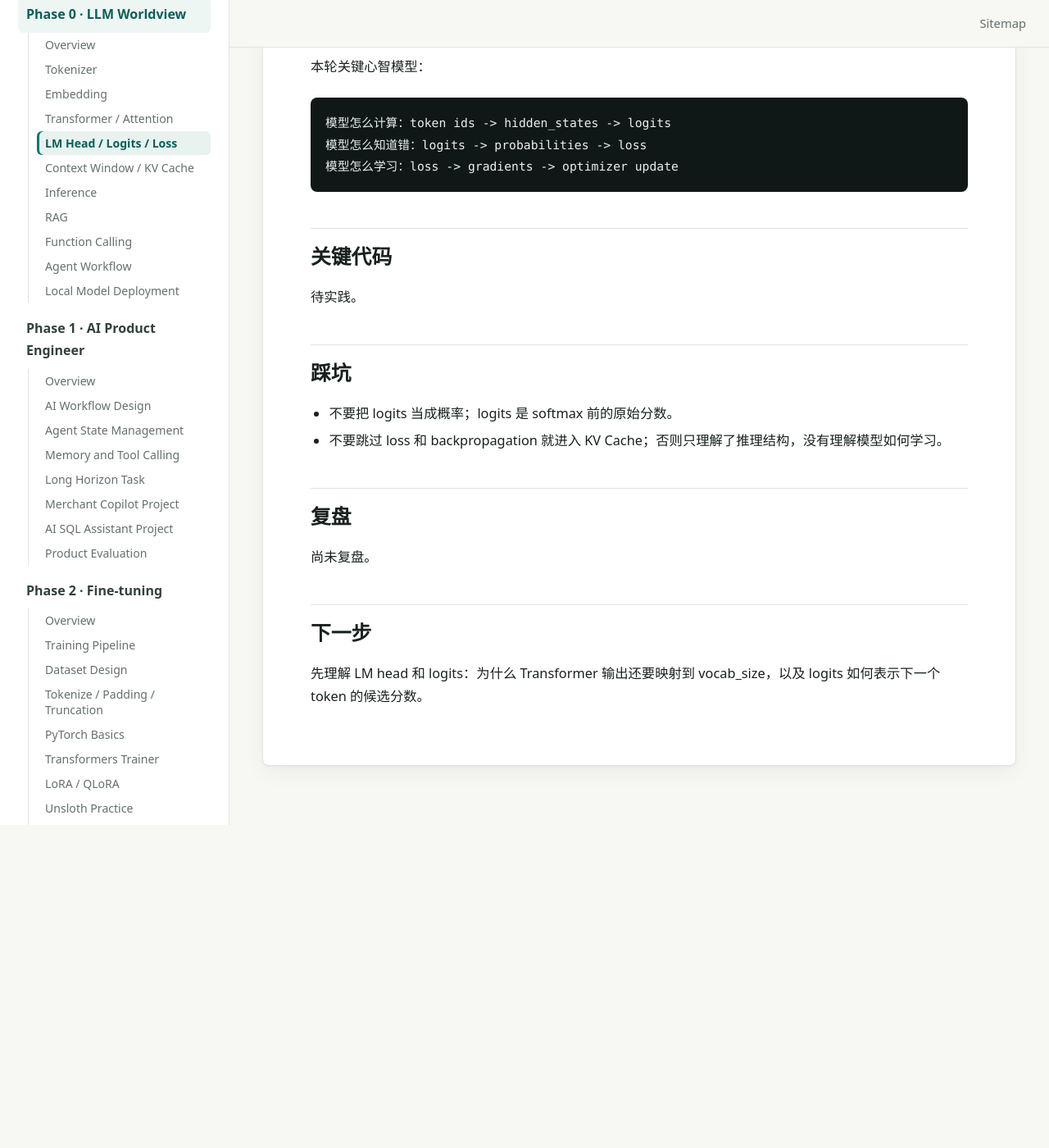
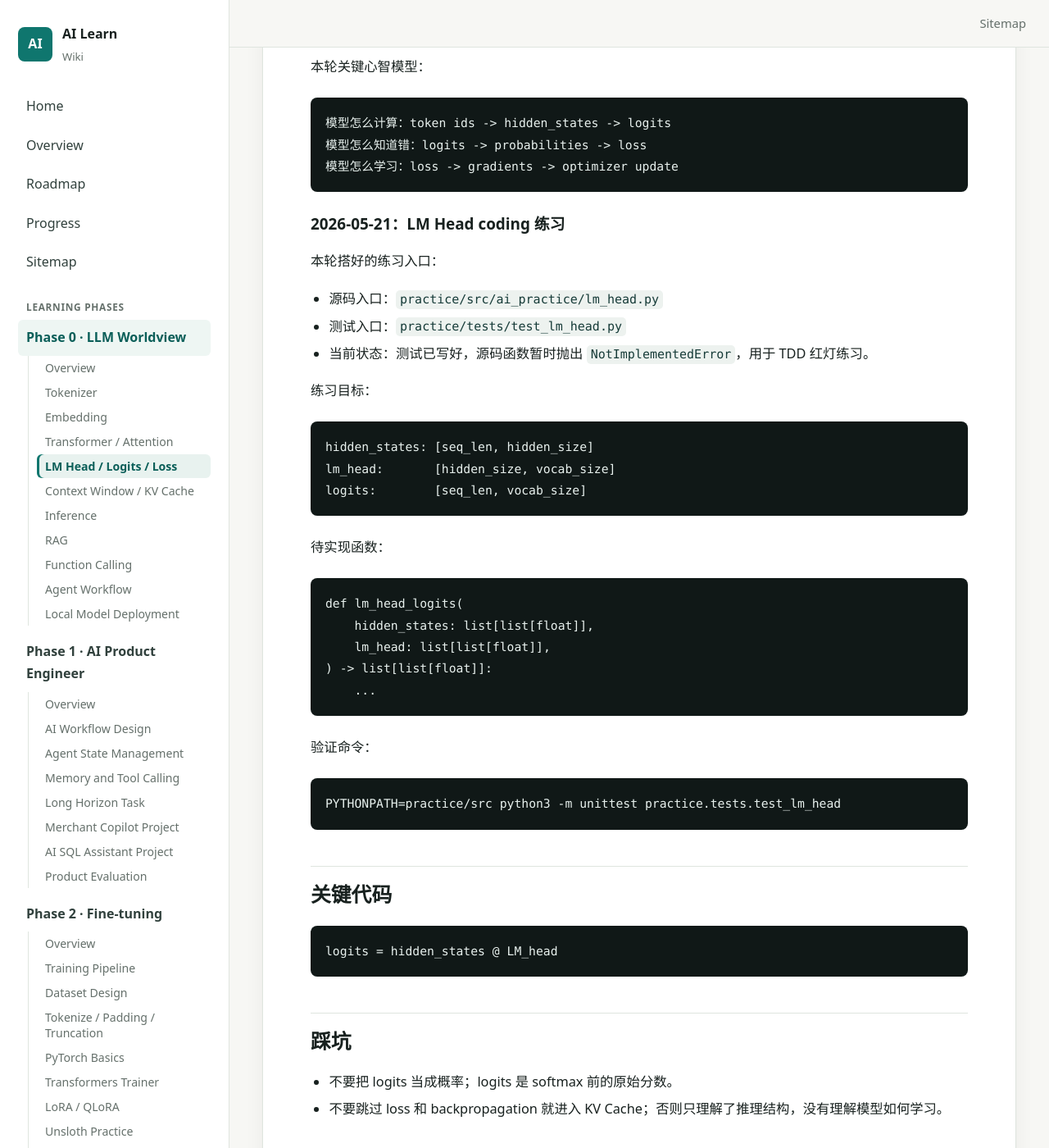
Before and after one commit to sgnilo/ai_learn, a Jekyll site: the page built from docs/phase-0-llm-worldview/04-lm-head-logits-loss.md, in a window 1280 px wide and 1400 px high, scrolled down 4530 px. Shown: the whole window at 82% size. Built offline with Jekyll 4.4.1, drawn with Linux system fonts in a browser that asks for light colours; before the commit the page ends 5536 px from its top, so only the background shows below that.

Commit message:
practice: add lm head exercise

````diff
--- a/docs/phase-0-llm-worldview/04-lm-head-logits-loss.md
+++ b/docs/phase-0-llm-worldview/04-lm-head-logits-loss.md
@@ -169,9 +169,43 @@ token ids
 模型怎么学习：loss -> gradients -> optimizer update
 ```
 
+### 2026-05-21：LM Head coding 练习
+
+本轮搭好的练习入口：
+
+- 源码入口：`practice/src/ai_practice/lm_head.py`
+- 测试入口：`practice/tests/test_lm_head.py`
+- 当前状态：测试已写好，源码函数暂时抛出 `NotImplementedError`，用于 TDD 红灯练习。
+
+练习目标：
+
+```text
+hidden_states: [seq_len, hidden_size]
+lm_head:       [hidden_size, vocab_size]
+logits:        [seq_len, vocab_size]
+```
+
+待实现函数：
+
+```python
+def lm_head_logits(
+    hidden_states: list[list[float]],
+    lm_head: list[list[float]],
+) -> list[list[float]]:
+    ...
+```
+
+验证命令：
+
+```bash
+PYTHONPATH=practice/src python3 -m unittest practice.tests.test_lm_head
+```
+
 ## 关键代码
 
-待实践。
+```text
+logits = hidden_states @ LM_head
+```
 
 ## 踩坑
 
````
Also changed, not shown: docs/progress.md (+1 -0 lines), 2 other files.
